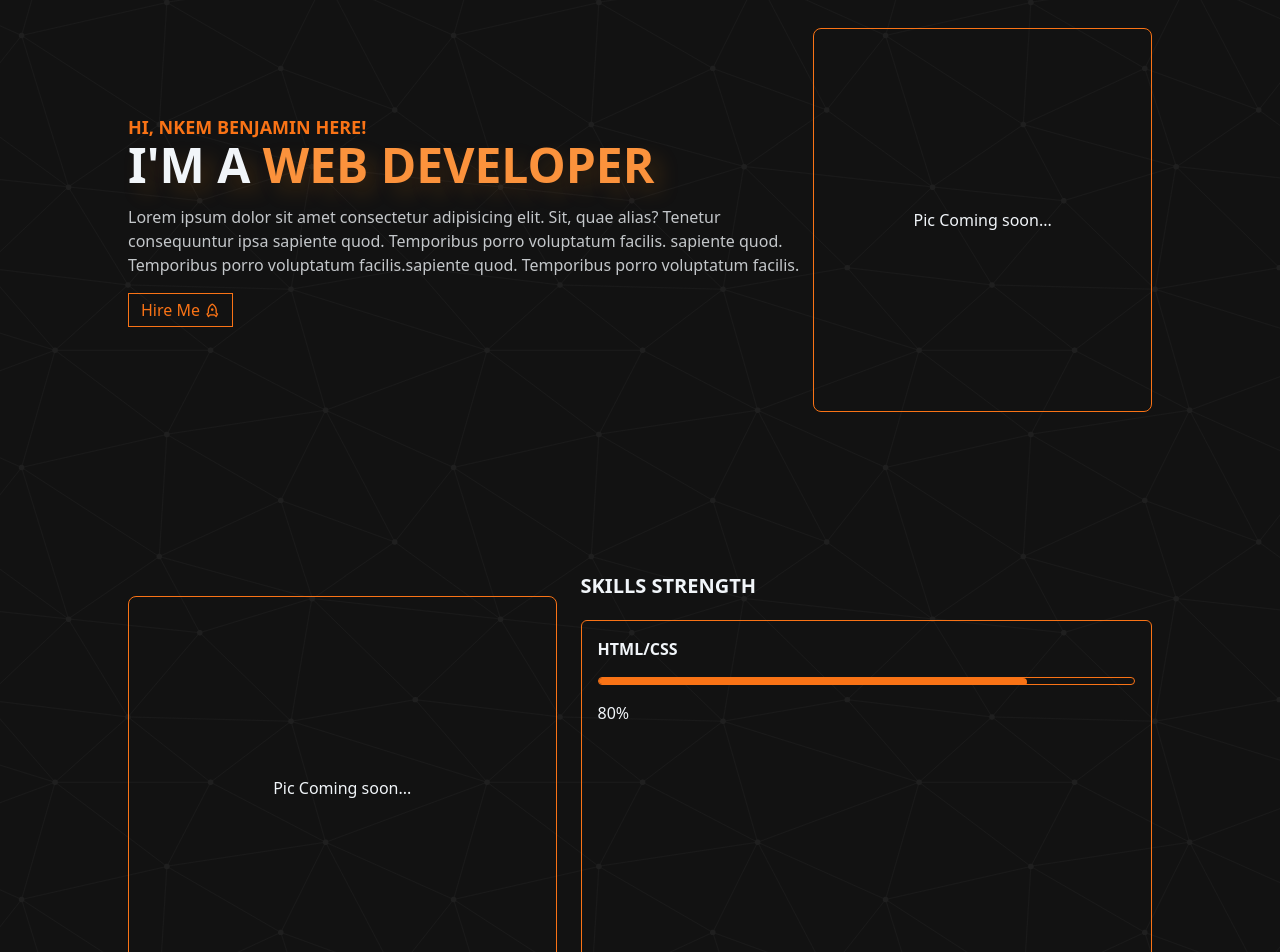
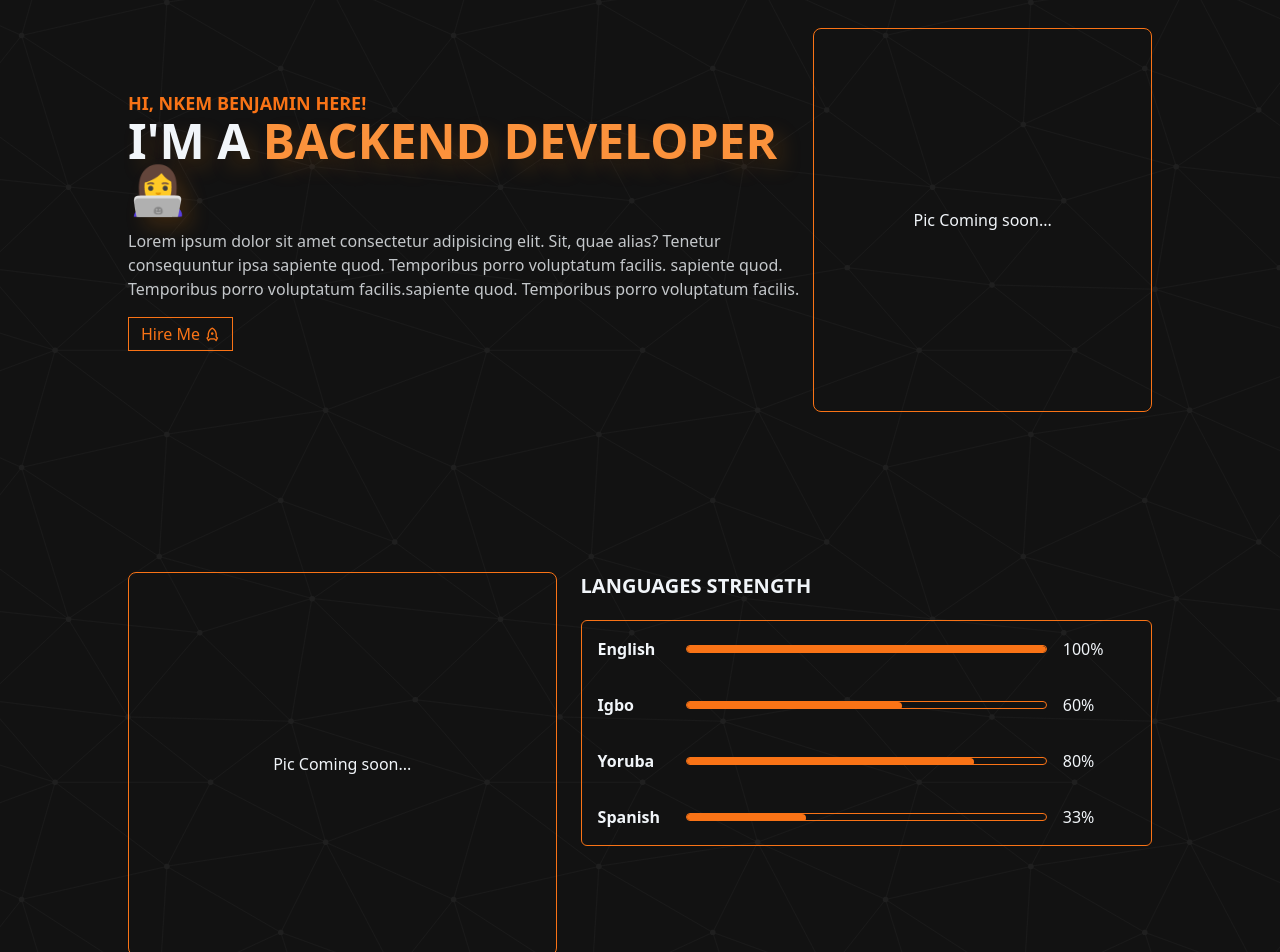
Before and after one commit to benjaminnkem/portfolio, a Next.js app: page / in a window 1280 px wide. Shown: the part 720-1672 px from the top of the page. Built offline with nearby package versions, Linux system fonts and the light colour scheme.

Commit message:
stable com

```diff
--- a/app/components/HomePage.js
+++ b/app/components/HomePage.js
@@ -23,7 +23,10 @@ const HomePage = () => {
             <div>
               <h2 className="text-lg font-semibold text-orange-500 uppercase">Hi, Nkem Benjamin Here!</h2>
               <p className="text-5xl font-bold uppercase stack">
-                I&apos;m A <span className="text-orange-400">Web Developer</span>
+                I&apos;m A{" "}
+                <span className="text-orange-400" id="stack">
+                  Web Developer
+                </span>
               </p>
 
               <div className="mt-4">
@@ -47,20 +50,41 @@ const HomePage = () => {
         </section>
 
         <section className="mx-auto w-11/12 md:w-[1024px] section my-40">
-          <div className="grid items-center gap-6" style={{ gridTemplateColumns: "1.5fr 2fr" }}>
+          <div className="grid gap-6" style={{ gridTemplateColumns: "1.5fr 2fr" }}>
             <div className="grid bg-transparent border border-orange-500 rounded-lg h-96 place-content-center">
               <p>Pic Coming soon...</p>
             </div>
             <div>
-              <h3 className="mb-5 text-xl font-bold uppercase">Skills Strength</h3>
-              <div className="p-4 border border-orange-500 rounded-md h-96">
-                <div className="space-y-6">
-                  <div className="grid items-center gap-4">
-                    <p className="font-semibold">HTML/CSS</p>
+              <h3 className="mb-5 text-xl font-bold uppercase">Languages Strength</h3>
+              <div className="p-4 border border-orange-500 rounded-md">
+                <div className="space-y-8">
+                  <div className="grid items-center gap-4" style={{ gridTemplateColumns: "1fr 5fr 1fr" }}>
+                    <p className="font-semibold">English</p>
                     <div className="w-full h-2 overflow-hidden border border-orange-500 rounded-md">
-                      <div className="w-4/5 h-2 duration-200 bg-orange-500 rounded-r-md progress"></div>
+                      <div className="w-full h-2 duration-200 bg-orange-500 rounded-r-md progress"></div>
+                    </div>
+                    <p>100%</p>
+                  </div>
+                  <div className="grid items-center gap-4" style={{ gridTemplateColumns: "1fr 5fr 1fr" }}>
+                    <p className="font-semibold">Igbo</p>
+                    <div className="w-full h-2 overflow-hidden border border-orange-500 rounded-md">
+                      <div className="w-3/5 h-2 duration-200 bg-orange-500 rounded-r-md progress1"></div>
+                    </div>
+                    <p>60%</p>
+                  </div>
+                  <div className="grid items-center gap-4" style={{ gridTemplateColumns: "1fr 5fr 1fr" }}>
+                    <p className="font-semibold">Yoruba</p>
+                    <div className="w-full h-2 overflow-hidden border border-orange-500 rounded-md">
+                      <div className="w-4/5 h-2 duration-200 bg-orange-500 rounded-r-md progress2"></div>
                     </div>
                     <p>80%</p>
+                  </div>
+                  <div className="grid items-center gap-4" style={{ gridTemplateColumns: "1fr 5fr 1fr" }}>
+                    <p className="font-semibold">Spanish</p>
+                    <div className="w-full h-2 overflow-hidden border border-orange-500 rounded-md">
+                      <div className="w-1/3 h-2 duration-200 bg-orange-500 rounded-r-md progress3"></div>
+                    </div>
+                    <p>33%</p>
                   </div>
                 </div>
               </div>
@@ -78,9 +102,16 @@ const HomePage = () => {
               <div className="border border-orange-500 rounded-md w-52 h-52"></div>
               <div className="border border-orange-500 rounded-md w-52 h-52"></div>
             </div>
+
+            <div className="py-5 text-center">
+              <button className="px-3 py-1 text-orange-500 duration-200 border border-orange-500 rounded-md hover:bg-orange-500 hover:text-black">
+                View All Projects
+              </button>
+            </div>
           </div>
         </section>
 
+        <StackAnim />
         <div className="h-96"></div>
       </main>
     </>
--- a/app/components/StackAnim.js
+++ b/app/components/StackAnim.js
@@ -3,32 +3,31 @@
 import { useEffect } from "react";
 
 const StackAnim = () => {
-  const skills = [
-    "Frontend Developer 💖",
-    "UI/UX Designer 🎨🖼",
-    "Backend Developer 👩‍💻",
-    "2D Unity Game Developer 🎮🎯",
-  ];
+  const skills = ["Frontend Developer 💖", "UI/UX Designer 🎨", "Backend Developer 👩‍💻", "2D Unity Game Developer 🎮"];
 
   const animControl = () => {
     const spanText = document.querySelector("#stack");
-    let totalTimeForAnimation = 1000;
+    let totalTimeForAnimation = 2000;
     let currentSkillsIndex = 0;
 
-    spanText.textContent = skills[currentSkillsIndex];
     setInterval(() => {
-      if (currentSkillsIndex === skills.length) {
+      spanText.textContent = skills[currentSkillsIndex];
+      if (currentSkillsIndex < skills.length - 1) {
+        currentSkillsIndex++;
+        spanText.textContent = skills[currentSkillsIndex];
+      } else {
         currentSkillsIndex = 0;
-        return;
+        spanText.textContent = skills[currentSkillsIndex];
       }
 
-      currentSkillsIndex++;
-      spanText.textContent = skills[currentSkillsIndex];
+      console.log(currentSkillsIndex);
     }, totalTimeForAnimation);
   };
 
-  useEffect(() => animControl(), []);
-  return null;
+  useEffect(() => {
+    animControl();
+    return undefined;
+  }, []);
 };
 
 export default StackAnim;
--- a/app/components/styles/HomePage.css
+++ b/app/components/styles/HomePage.css
@@ -3,7 +3,16 @@
 }
 
 .progress {
-  animation: progress 1s linear;
+  animation: progress 1.5s linear;
+}
+.progress1 {
+  animation: progress1 1.5s linear;
+}
+.progress2 {
+  animation: progress2 1.5s linear;
+}
+.progress3 {
+  animation: progress3 1.5s linear;
 }
 
 @keyframes progress {
@@ -11,6 +20,30 @@
     width: .1%;
   }
   100% {
+    width: 100%;
+  }
+}
+@keyframes progress1 {
+  0% {
+    width: .1%;
+  }
+  60% {
+    width: 60%;
+  }
+}
+@keyframes progress2 {
+  0% {
+    width: .1%;
+  }
+  80% {
     width: 80%;
   }
 }
+@keyframes progress3 {
+  0% {
+    width: .1%;
+  }
+  80% {
+    width: 33%;
+  }
+}
```
